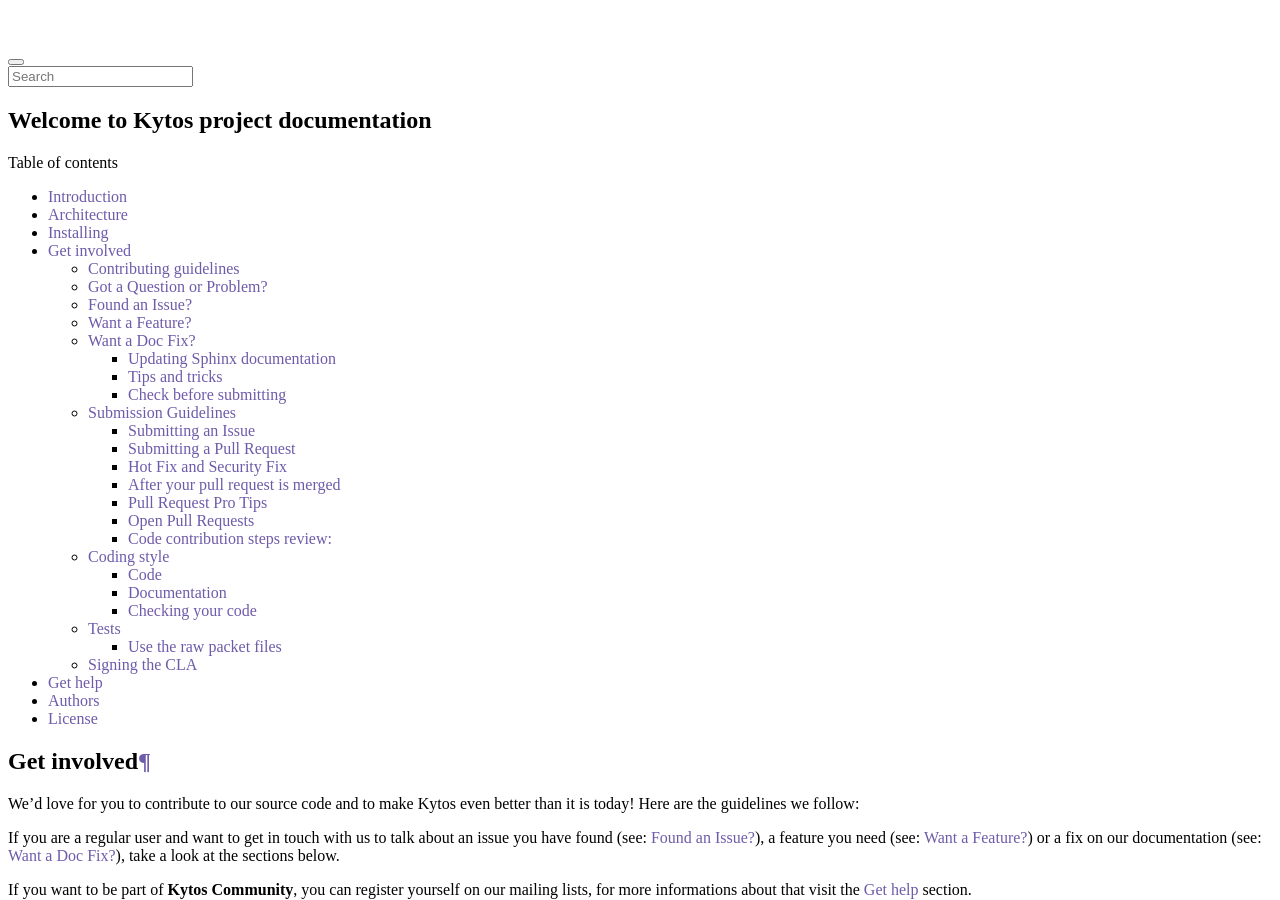
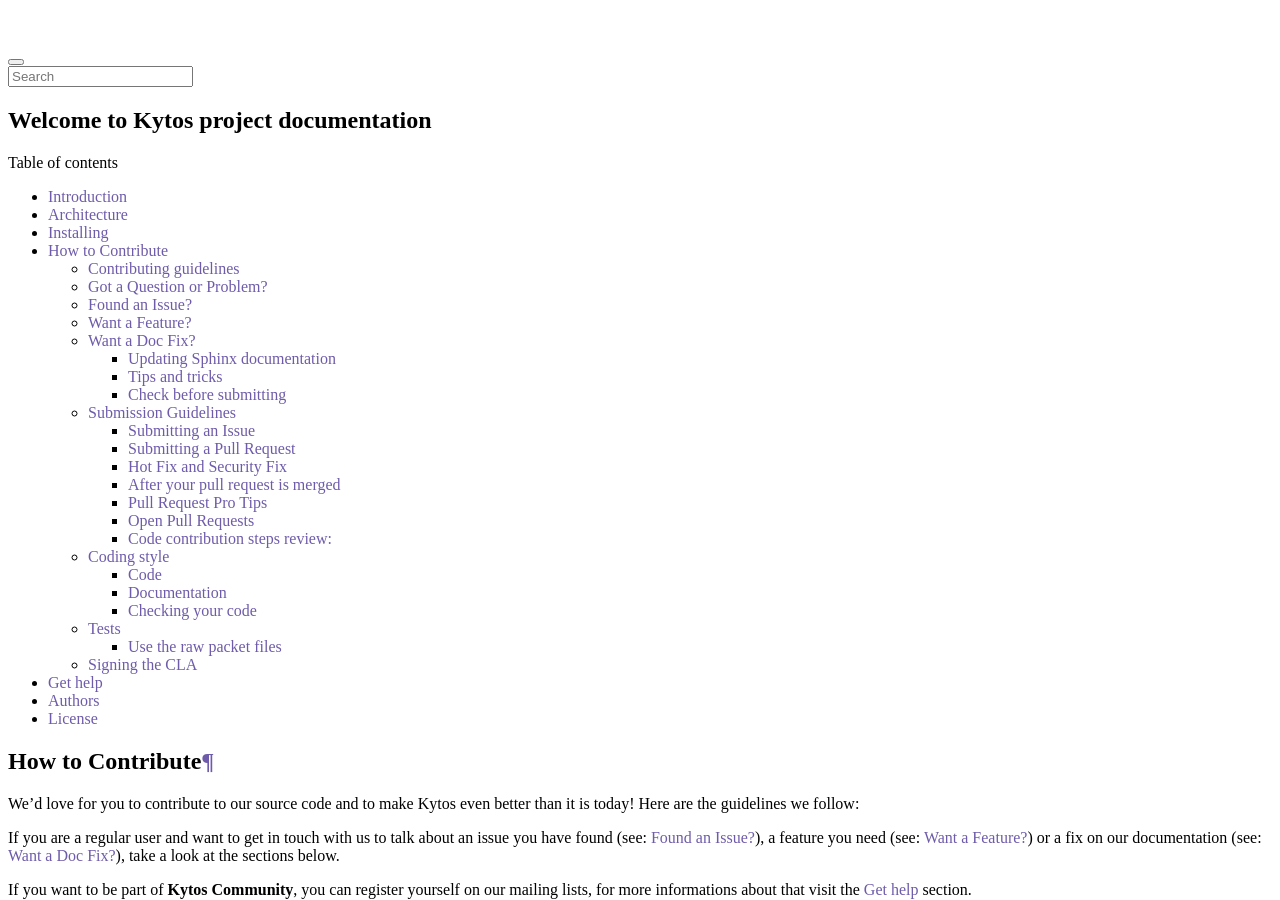
Before and after one commit to kytos/documentation, a Sphinx documentation site: the page built from docs/contributing.rst, in a window 1280 px wide and 900 px high. Built offline with Sphinx 7.4.7, drawn with Linux system fonts in a browser that asks for light colours.

Commit message:
Change Get Involved to How to Contribute
Change menu link and page title

```diff
--- a/docs/get_involved.rst
+++ b/docs/contributing.rst
@@ -1,6 +1,6 @@
-############
-Get involved
-############
+#################
+How to Contribute
+#################
 
 We'd love for you to contribute to our source code and to make Kytos even
 better than it is today! Here are the guidelines we follow:
--- a/docs/references.rst
+++ b/docs/references.rst
@@ -6,7 +6,7 @@
   index
   architecture
   installing
-  get_involved
+  contributing
   getting_help
   authors
   license
```
